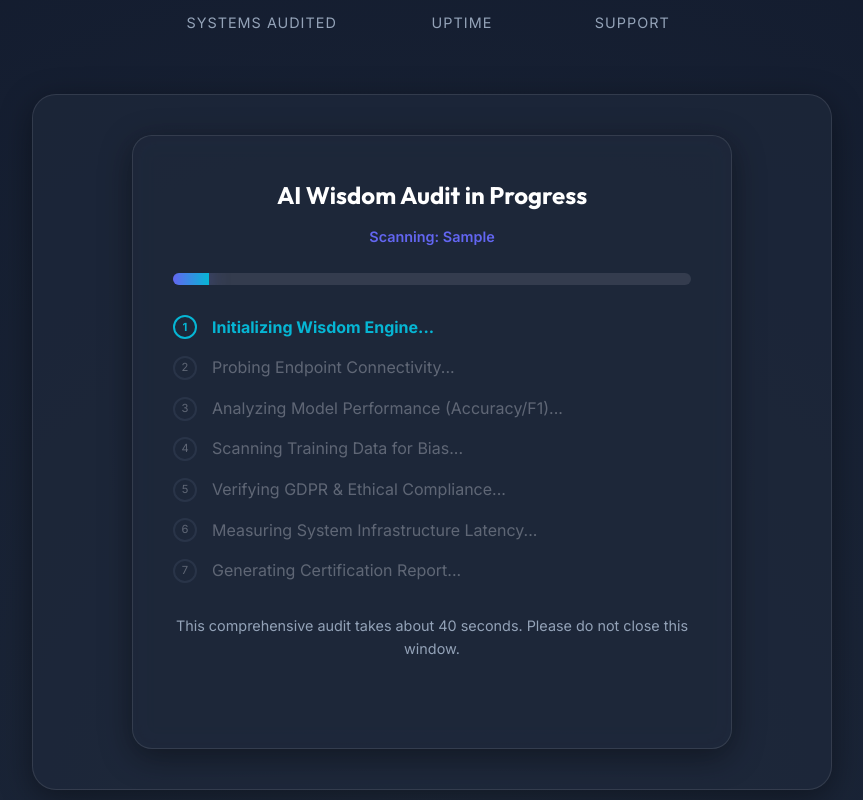
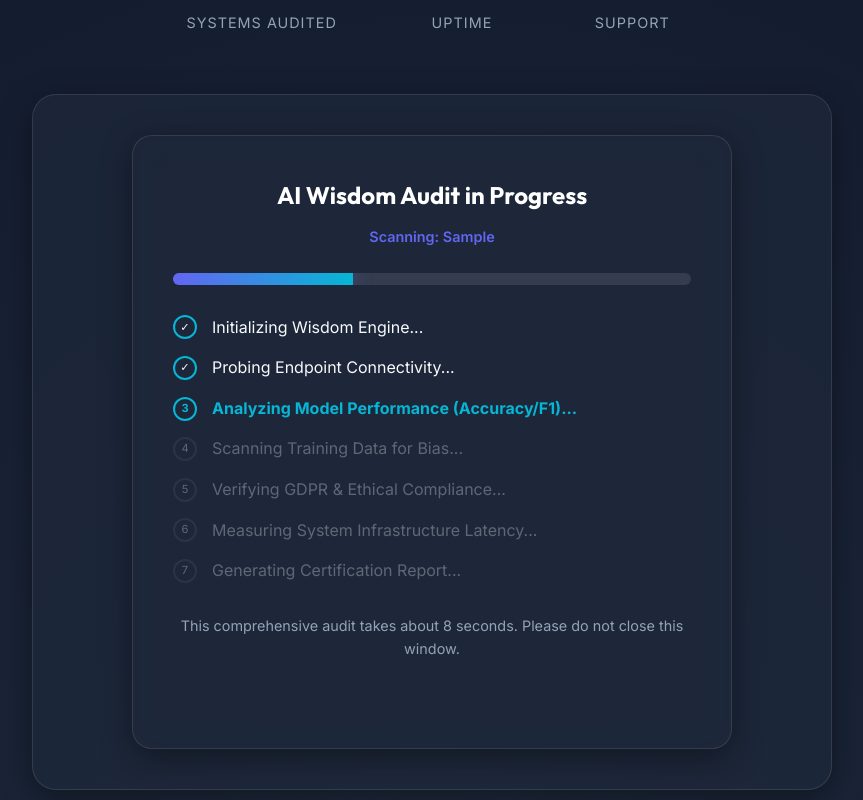
Before and after one commit to omarboudaya-max/ArtificialWisdomReport, a Next.js app in the folder frontend/: page / in a window 1280 px wide. Both pictures are taken after typing "Sample" into the empty fields and a click on the button "START AUDIT". Shown: the part 496-1296 px from the top of the page, without its empty margins (208-1071 px from the left). Built offline with nearby package versions, Linux system fonts and the light colour scheme; no server answers.

Commit message:
Reduce artificial loading delay to 8 seconds

```diff
--- a/frontend/src/app/page.tsx
+++ b/frontend/src/app/page.tsx
@@ -35,7 +35,7 @@ export default function Home() {
           setIsLoading(false);
           // Use window.location for a hard redirect to clear all state
           window.location.href = `/dashboard?id=${auditId}`;
-        }, 40000);
+        }, 8000);
         return;
       }
     } catch (error) {
@@ -47,7 +47,7 @@ export default function Home() {
     setTimeout(() => {
       setIsLoading(false);
       window.location.href = `/dashboard?id=${fallbackId}`;
-    }, 40000);
+    }, 8000);
   };
 
   const [activeTab, setActiveTab] = useState('url');
--- a/frontend/src/components/AuditProgress.tsx
+++ b/frontend/src/components/AuditProgress.tsx
@@ -23,7 +23,7 @@ const AuditProgress: React.FC<{ targetUrl?: string }> = ({ targetUrl }) => {
         }
         return prev + 1;
       });
-    }, 400); // 40 seconds total (400ms * 100)
+    }, 80); // 8 seconds total (80ms * 100)
 
     return () => clearInterval(interval);
   }, []);
@@ -79,7 +79,7 @@ const AuditProgress: React.FC<{ targetUrl?: string }> = ({ targetUrl }) => {
       </div>
 
       <p style={{ marginTop: '30px', fontSize: '0.9rem', color: '#94a3b8' }}>
-        This comprehensive audit takes about 40 seconds. Please do not close this window.
+        This comprehensive audit takes about 8 seconds. Please do not close this window.
       </p>
     </div>
   );
```
